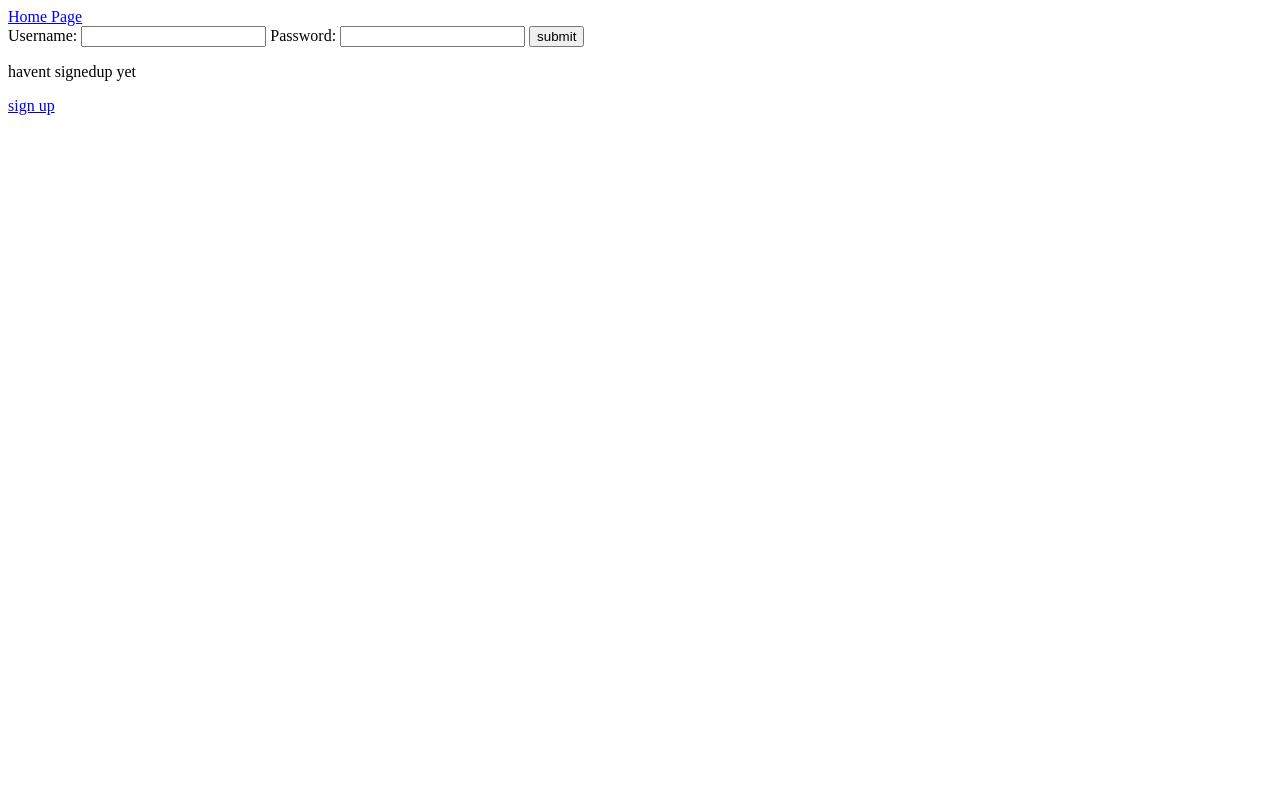
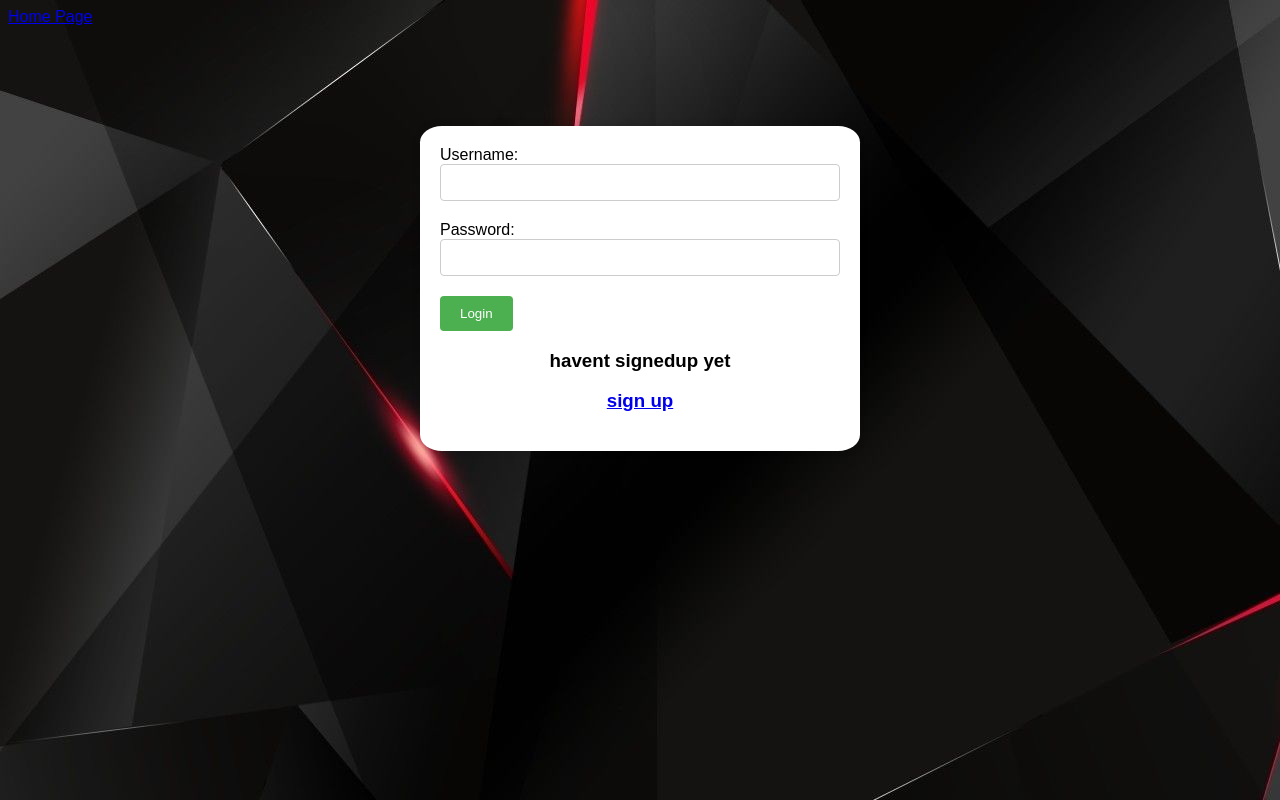
Before and after one commit to gunavardhan27/django_project, a Django app: page /login/ in a window 1280 px wide. Run offline with Django 4.2, Linux system fonts and the light colour scheme.

Commit message:
sixth commit

```diff
--- a/base/static/styles/index.css
+++ b/base/static/styles/index.css
@@ -9,7 +9,7 @@
 body{
     align-items: center;
     min-height: 100vh;
-    background:ulr('/images/2.webp');
+    background-image:url('../images/2.webp');
     background-size: 900px;
     background-position: center;
 }
--- /dev/null
+++ b/base/static/styles/login_register.css
@@ -0,0 +1,41 @@
+@import url();
+body {
+    background-image: url('../images/img.jpg');
+    font-family: Arial, sans-serif;
+  }
+
+  .container {
+    max-width: 400px;
+    margin: 100px auto;
+    padding: 20px;
+    border-radius: 5%;
+    background-color: #fff;
+    box-shadow: 0 0 10px rgba(0, 0, 0, 0.1);
+  }
+
+  h3 {
+    text-align: center;
+  }
+  input[type="text"],
+  input[type="password"] {
+    width: 100%;
+    padding: 10px;
+    margin-bottom: 20px;
+    border: 1px solid #ccc;
+    border-radius: 4px;
+    box-sizing: border-box;
+  }
+  .btn {
+    display: inline-block;
+    padding: 10px 20px;
+    background-color: #4CAF50;
+    color: #fff;
+    text-decoration: none;
+    border: none;
+    border-radius: 4px;
+    cursor: pointer;
+  }
+
+  .btn:hover {
+    background-color: #45a049;
+  }
--- /dev/null
+++ b/base/static/styles/student.css
@@ -0,0 +1,3 @@
+body{
+    background-color: aqua;
+}
--- a/base/templates/base/index.html
+++ b/base/templates/base/index.html
@@ -38,5 +38,6 @@
     </div>
     <div>
     </div>
+
 </body>
 </html>
--- a/base/templates/base/login_register.html
+++ b/base/templates/base/login_register.html
@@ -1,20 +1,28 @@
 {%include 'base/err.html'%}
 {%block content%}
-{%if page == 'login'%}
-<div>
-    <form method="POST" action="">
-        {% csrf_token %}
-        <label>Username:</label>
-        <input type="text" name="username"/>
-        <label>Password:</label>
-        <input type="password" name="password"/>
-        <input type="submit" value="submit"/>
-    </form>
-    <p>havent signedup yet</p>
-    <a href="{%url 'register'%}">sign up</a>
-</div>
+{%load static%}
+<html>
+    <head>
+        <link rel="stylesheet" href="{%static 'styles/login_register.css'%}" media="screen"/>
+    </head>
+    <body>
+        {%if page == 'login'%}
+<section class="sd">
+    <div class="container">
+        <form method="POST" action="">
+            {% csrf_token %}
+            <label>Username:</label><br>
+            <input type="text" name="username"/><br>
+            <label>Password:</label><br>
+            <input type="password" name="password"/><br>
+            <input type="submit" value="Login" class="btn"/>
+        </form>
+        <h3>havent signedup yet</h3>
+        <h3><a href="{%url 'register'%}">sign up</a></h3>
+    </div>
+</section>
 {%else%}
-<div>
+<div style="background-color: aqua;"class="container">
     <form method="POST" action="">
         {% csrf_token %}
         {{form.as_p}}
@@ -26,4 +34,6 @@
     <a href="{%url 'login_reg'%}">sign in</a>
 </div>
 {%endif%}
+    </body>
+</html>
 {%endblock content%}
--- a/base/templates/base/student.html
+++ b/base/templates/base/student.html
@@ -1,7 +1,11 @@
 {%include 'base/err.html'%}
 <br>
 {%block content%}
+{% load static %}
 <html>
+    <head>
+        <link rel="stylesheet" href="{%static 'styles/student.css'%}" me dia="screen"/>
+    </head>
     <body>
         {%for mark in marks%}
         {%if request.user.username == mark.student_id%}
```
Also changed, not shown: base/static/images/img.jpg (added), base/static/images/virat.jpg (deleted), base/static/images/wpw.jpg (added), base/static/images/wwe1.jpg (added), base/templates/base/2.webp (added), db.sqlite3.
